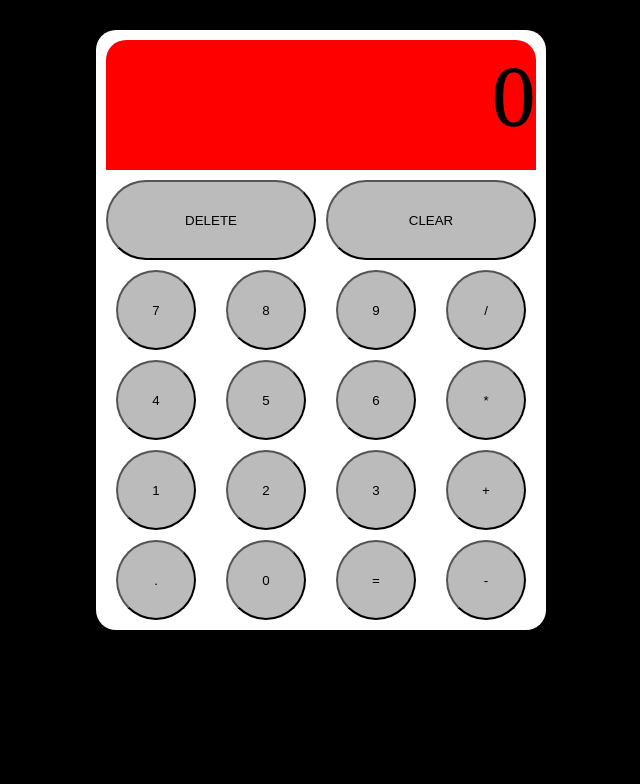
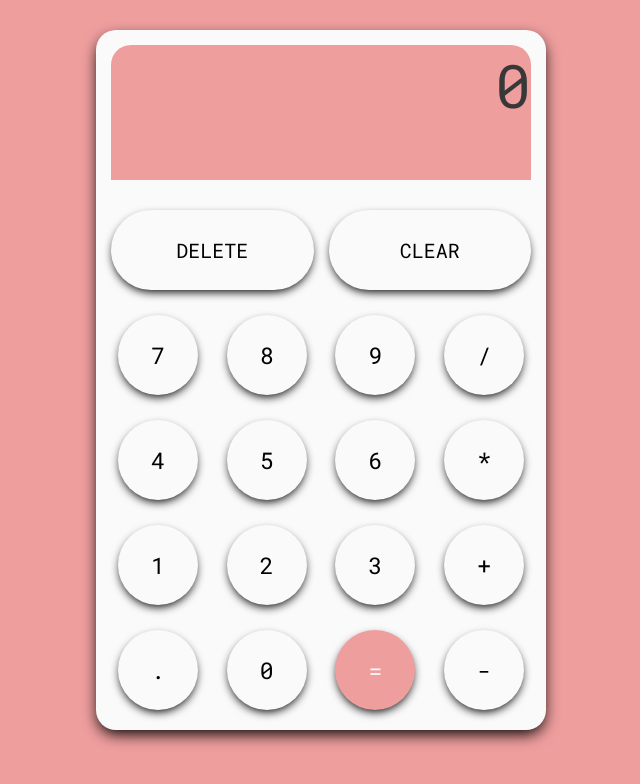
Before and after one commit to 0-BSCode/Calculator, a plain HTML site: page index.html in a window 1280 px wide. Shown: the whole page, without its empty margins (319-959 px from the left). Drawn offline with Linux system fonts and the light colour scheme.

Commit message:
Designed calculator

```diff
--- a/styles/main.css
+++ b/styles/main.css
@@ -1,3 +1,13 @@
+:root{
+    --peach: #ef9e9e;
+    --dark_peach: #d06c64;;
+    --darker_peach: #c9646a;
+    --black: #383838;
+    --white: #fafafa;
+    --hovered: #e0e0e0;
+    --clicked: #c0c0c0;
+}
+
 *,
 *::before,
 *::after {
@@ -7,27 +17,30 @@
 }
 
 body {
-    background-color: black;
+    background-color: var(--peach);
+    color: var(--black);
 }
 
 .calculator {
     border-radius: 20px;
     margin: 30px auto auto auto;
-    padding: 10px;
-    height: 600px;
+    padding: 15px;
+    height: 700px;
     width: 450px;
     display: grid;
-    grid-gap: 10px;
+    grid-gap: 15px;
     grid-template-columns: 1fr 1fr 1fr 1fr;
-    background-color: white;
+    background-color: var(--white);
+    -webkit-box-shadow: 0px 6px 15px -2px #000000;
+    box-shadow: 0px 6px 15px -2px #000000;
 }
 
 .display {
-    font-size: 80px;
-    font-family: Georgia, 'Times New Roman';
+    font-size: 60px;
+    font-family: 'Roboto Mono', monospace;
     text-align: right;
-    height: 130px;
-    background-color: red;
+    height: 135px;
+    background-color: var(--peach);
     grid-column: span 4;
     word-wrap: break-word;
     overflow: hidden;
@@ -36,16 +49,44 @@ body {
 }
 
 .btn {
-  margin: auto;
-  height: 80px;
-  width: 80px;
-  background-color: #bbb;
-  border-radius: 50%;
-  display: inline-block;
+    font-size: 23px;
+    font-family: 'Roboto Mono', monospace;
+    margin: auto;
+    border: none;
+    height: 80px;
+    width: 80px;
+    background-color: var(--white);
+    border-radius: 50%;
+    display: inline-block;
+    -webkit-box-shadow: 0px 6px 10px -2px #000000;
+    box-shadow: 0px 4px 10px -2px #000000;
+    transition: all 0.2s;
+}
+
+.hovered, .btn:hover{
+    background-color: var(--hovered);
+}
+
+.selected, .btn:active {
+    background-color: var(--clicked);
+}
+
+.equal {
+    background-color: var(--peach);
+    color: var(--white);
+}
+
+.equal:hover {
+    background-color: var(--dark_peach);
+}
+
+.equal:active {
+    background-color: var(--darker_peach);
 }
 
 .span_two {
     width: 100%;
     border-radius: 50px;
     grid-column: span 2;
+    font-size: 20px;
 }
```
